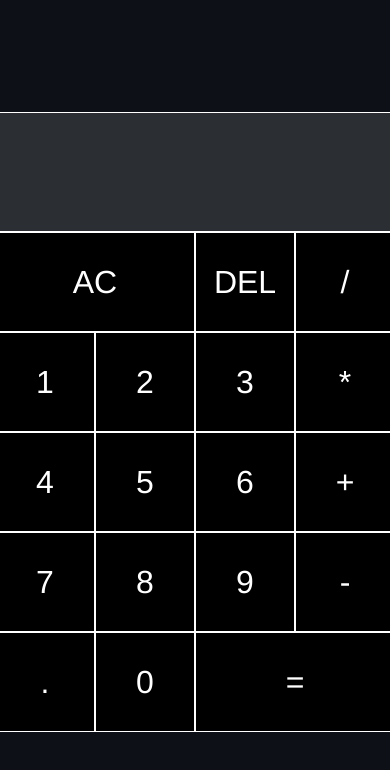
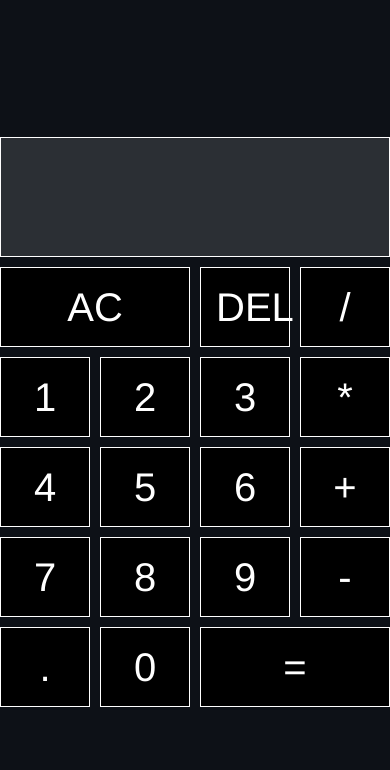
Before and after one commit to muzabol2/calc, a plain HTML site: page index.html in a window 390 px wide. Drawn offline with Linux system fonts and the light colour scheme.

Commit message:
Mobile friendly css

```diff
--- a/styles.css
+++ b/styles.css
@@ -33,6 +33,7 @@ body {
    margin: 0;
    background-color: var(--background-color);
    color: var(--text-color);
+   height: 100vh;
 }
 
 .calc-grid {
@@ -40,17 +41,19 @@ body {
    justify-content: center;
    align-content: center;
    min-height: 100vh;
-   grid-template-columns: repeat(4, 100px);
-   grid-template-rows: minmax(120px, auto) repeat(5, 100px);
+   grid-template-columns: repeat(4, minmax(80px, 1fr));
+   grid-template-rows: minmax(120px, auto) repeat(5, minmax(80px, auto));
+   gap: 10px;
 }
 
 .calc-grid>button {
    cursor: pointer;
-   font-size: 2rem;
+   font-size: 2.5rem;
    border: 1px solid var(--button-border-color);
    outline: none;
    background-color: var(--button-color);
    color: var(--text-color);
+   padding: 15px;
 }
 
 .calc-grid>button:hover {
@@ -83,3 +86,10 @@ body {
    color: var(--output-text-color);
    font-size: 2.5rem;
 }
+
+@media screen and (min-width: 768px) {
+   .calc-grid {
+      grid-template-columns: repeat(4, 100px);
+      grid-template-rows: minmax(120px, auto) repeat(5, 100px);
+   }
+}
```
